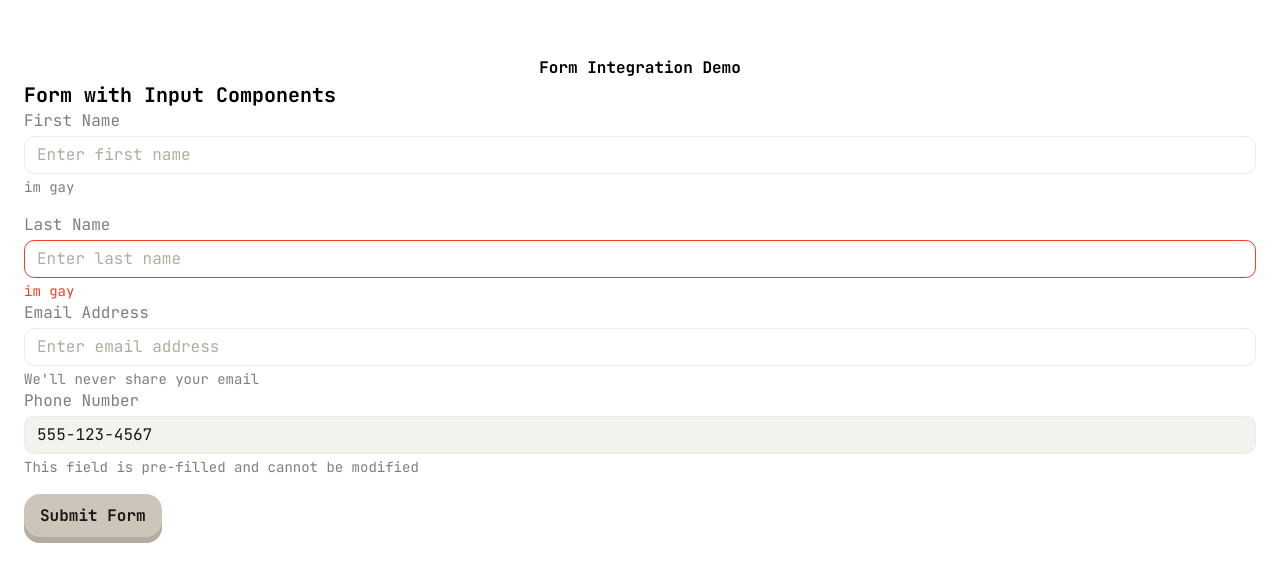
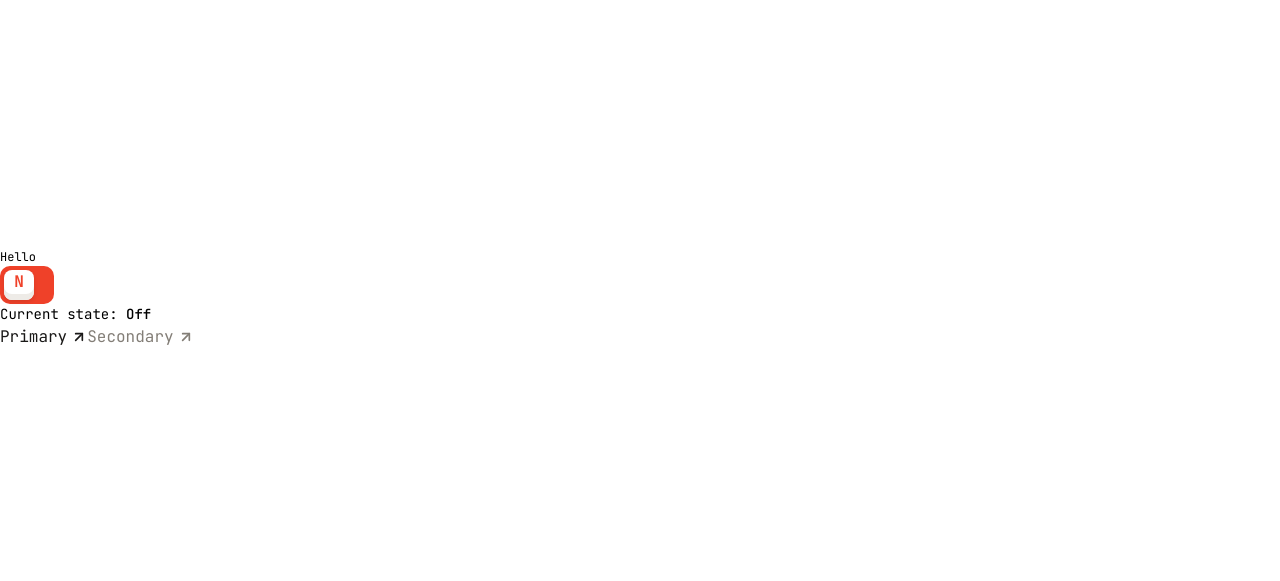
Before and after one commit to clevon-w/wedding-invite, a Next.js app: page / in a window 1280 px wide. Shown: the part 101-682 px from the top of the page. Built offline with nearby package versions, Linux system fonts and the light colour scheme.

Commit message:
resolve konflakes

```diff
--- a/src/app/page.tsx
+++ b/src/app/page.tsx
@@ -1,13 +1,36 @@
-import { FormDemo } from "../components/FormDemo";
+'use client';
+import {useState} from 'react';
+import Toggle from '../components/Toggle';
+import Link from '../components/Link';
 
 export default function Home() {
+  const [isToggled, setIsToggled] = useState(false);
+
+  const handleToggle = () => {
+    setIsToggled(!isToggled);
+  };
+
   return (
-    <div className="min-h-screen flex flex-col justify-center items-center bg-transparent p-md">
-      <div className="w-full max-w-xl mb-xl">
-        <h1 className="text-xl font-bold mb-md text-center">
-          Form Integration Demo
-        </h1>
-        <FormDemo />
+    <div className="min-h-screen flex justify-center items-center">
+      <div className="w-full h-full max-w-xs sm:max-w-sm md:max-w-md lg:max-w-md xl:max-w-md p-4">
+        <p className="body-xs">Hello</p>
+
+        <div className="mt-md">
+          <Toggle
+            isToggled={isToggled}
+            onToggle={handleToggle}
+          />
+
+          <p className="mt-sm text-sm">
+            Current state: <span className="font-medium">{isToggled ? 'On' : 'Off'}</span>
+          </p>
+        </div>
+
+        <div className="mt-xl space-y-md">
+          <Link href="https://www.google.com" variant="primary">Primary</Link>
+          <Link href="https://www.google.com" variant="secondary">Secondary</Link>
+        </div>
+
       </div>
     </div>
   );
```
Also changed, not shown: tailwind.config.ts (line endings or trailing spaces).
